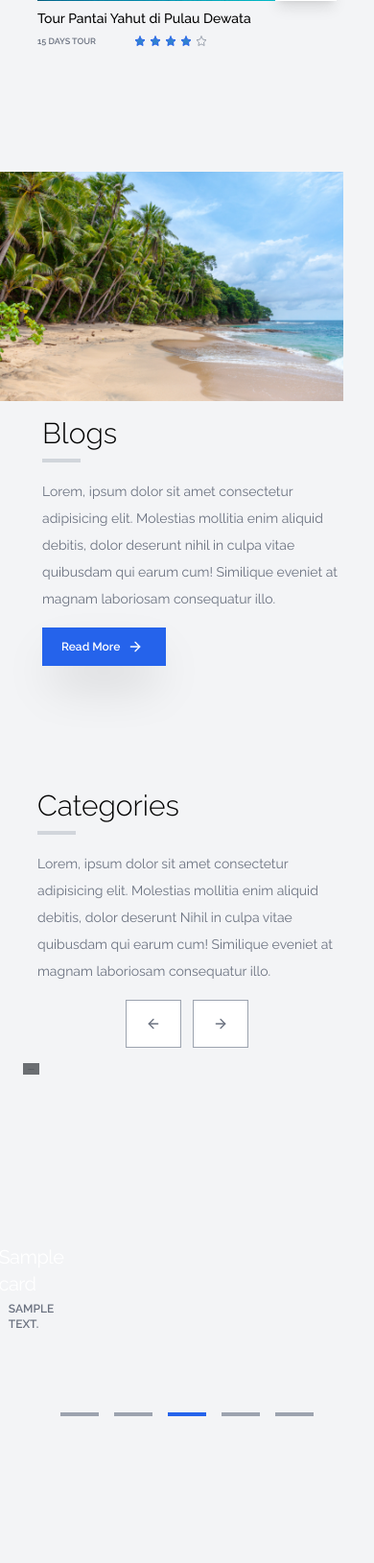
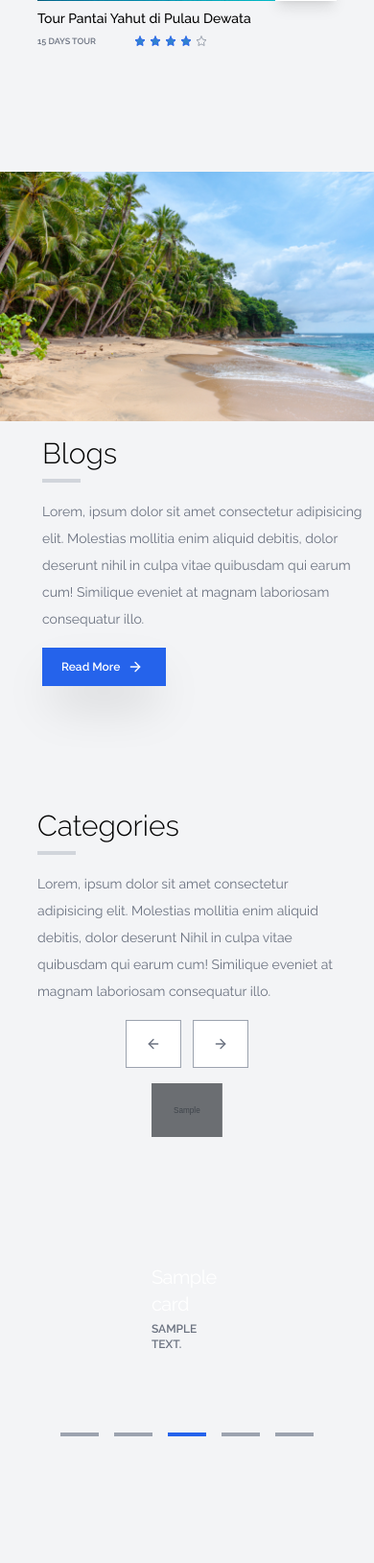
Before and after one commit to setografi/flask-landing-page, a Python web app: template src/templates/index.html in a window 390 px wide. Shown: the part 1863-3492 px from the top of the page at 96% size. Run offline with Jinja, Linux system fonts and the light colour scheme; the template is opened without the code that fills it: most values are stand-ins (such as "Sample title", 1, 10 or a date in 2020); some libraries are stand-ins or nearby versions.

Commit message:
update: mobile responsive 85% and slider

```diff
--- a/src/routes.py
+++ b/src/routes.py
@@ -7,7 +7,11 @@ def home():
         {"title": "SkyDive", "content": "13 Adventures", "image": "/static/images/beach-skuu.jpg"},
         {"title": "Mountain", "content": "128 Adventures", "image": "/static/images/beach-palms.jpg"},
         {"title": "Waterfall", "content": "43 Adventures", "image": "/static/images/beach-seats.jpg"},
-        {"title": "Lake", "content": "62 Adventures", "image": "/static/images/beach-boy.jpg"}
+        {"title": "Lake", "content": "62 Adventures", "image": "/static/images/beach-boy.jpg"},
+        {"title": "SkyDive", "content": "13 Adventures", "image": "/static/images/beach-skuu.jpg"},
+        {"title": "Mountain", "content": "128 Adventures", "image": "/static/images/beach-palms.jpg"},
+        {"title": "Waterfall", "content": "43 Adventures", "image": "/static/images/beach-seats.jpg"},
+        {"title": "Lake", "content": "62 Adventures", "image": "/static/images/beach-boy.jpg"},
     ]
 
     return render_template('index.html', title="Vacation Site", cards=cards)
--- a/src/static/css/style.css
+++ b/src/static/css/style.css
@@ -44,15 +44,16 @@ img {
 }
 
 .slideshow .card {
-  width: 24%;
+  width: 100%;
   height: 300px;
 }
+
 .slideshow .card .overlay-text {
   bottom: 20px;
 }
+
 .slideshow .card img {
   object-fit: cover;
-  width: 100%;
   filter: brightness(50%);
 }
 
--- a/src/templates/components/BlogSection.html
+++ b/src/templates/components/BlogSection.html
@@ -1,4 +1,4 @@
-<div class="w-11/12 mr-auto mt-32" id="blogs">
+<div class="md:w-11/12 mr-auto mt-32" id="blogs">
   <section class="flex flex-col md:flex-row items-center">
     <div class="w-full md:w-1/2">
       <img src="/static/images/beach-trees.jpg" alt="Trees at the beach" />
--- a/src/templates/components/CategoriesSection.html
+++ b/src/templates/components/CategoriesSection.html
@@ -19,7 +19,6 @@
       <div>
         <button
           class="bg-white text-gray-500 border border-gray-400 py-4 px-4 text-xs font-semibold flex justify-center items-center mr-3 cursor-pointer transform transition duration-300 hover:bg-blue-600 hover:border-blue-600 hover:text-white hover:shadow-xl"
-          id="prevBtn"
         >
           <i data-feather="arrow-left" class="h-4"></i>
         </button>
@@ -27,7 +26,6 @@
       <div>
         <button
           class="bg-white text-gray-500 border border-gray-400 py-4 px-4 text-xs font-semibold flex justify-center items-center cursor-pointer transform transition duration-300 hover:bg-blue-600 hover:border-blue-600 hover:text-white hover:shadow-xl"
-          id="nextBtn"
         >
           <i data-feather="arrow-right" class="h-4"></i>
         </button>
@@ -35,21 +33,30 @@
     </div>
   </section>
 
-  <section
-    class="w-full grid grid-cols-4 gap-5 justify-center md:justify-between w-full slideshow px-6 mt-4 overflow-x-auto"
+  <section class="flex justify-between slideshow px-6 mt-4">
+    <div class="swiper w-full h-full">
+      <div class="swiper-wrapper">
+        {% for card in cards %}
+        <div class="swiper-slide flex justify-center items-center">
+          <div class="card relative">
+            <img class="w-full" src="{{ card.image }}" alt="{{ card.title }}" />
+            <div
+              class="absolute overlay-text w-full flex flex-col items-center"
             >
-    <!-- category cards -->
-    {% for card in cards %}
-    <div class="w-full h-full card relative" id="slideshow">
-      <img src="{{ card.image }}" alt="{{ card.title }}" />
-      <div class="absolute overlay-text w-full flex flex-col items-center">
               <p class="text-white text-xl tracking-tight">{{ card.title }}</p>
               <p class="text-xs text-gray-500 font-semibold uppercase mt-1">
                 {{ card.content }}
               </p>
             </div>
           </div>
+        </div>
         {% endfor %}
+      </div>
+
+      <div class="swiper-pagination"></div>
+      <!-- <div class="swiper-button-prev"></div>
+      <div class="swiper-button-next"></div> -->
+    </div>
   </section>
 
   <section class="mt-16">
--- a/src/templates/components/HeroSection.html
+++ b/src/templates/components/HeroSection.html
@@ -1,4 +1,4 @@
-<div class="w-11/12 flex ml-auto relative">
+<div class="lg:w-11/12 flex ml-auto relative">
   <section class="p-8 md:py-16 md:px-16 hero w-full flex justify-between">
     <div>
       <!-- heading area -->
@@ -48,7 +48,7 @@
         <b>Indonesia</b>
       </h2>
     </div>
-    <div class="flex justify-between md:justify-normal w-full">
+    <div class="flex justify-between md:justify-normal w-full md:w-auto">
       <div class="flex flex-col items-start md:items-end mt-2 md:mt-0">
         <p class="text-gray-400 uppercase font-bold text-xs tracking-wider m-0">
           Summer tour
--- a/src/templates/index.html
+++ b/src/templates/index.html
@@ -7,6 +7,10 @@
     <link
       rel="stylesheet"
       href="{{ url_for('static', filename='css/style.css') }}"
+    />
+    <link
+      rel="stylesheet"
+      href="https://cdn.jsdelivr.net/npm/swiper@11/swiper-bundle.min.css"
     />
     <script src="https://cdn.tailwindcss.com"></script>
     <script src="https://unpkg.com/feather-icons"></script>
```
Also changed, not shown: other parts of src/templates/index.html (+1 -0 lines), src/static/js/script.js (+23 -23 lines), src/static/js/slider.js (added, +24 -0 lines). Lines whose indentation alone changed are shown as unchanged.
